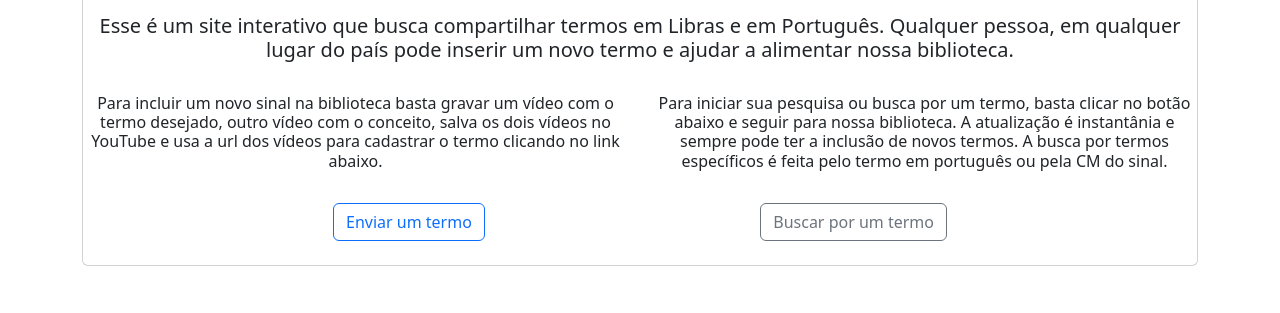
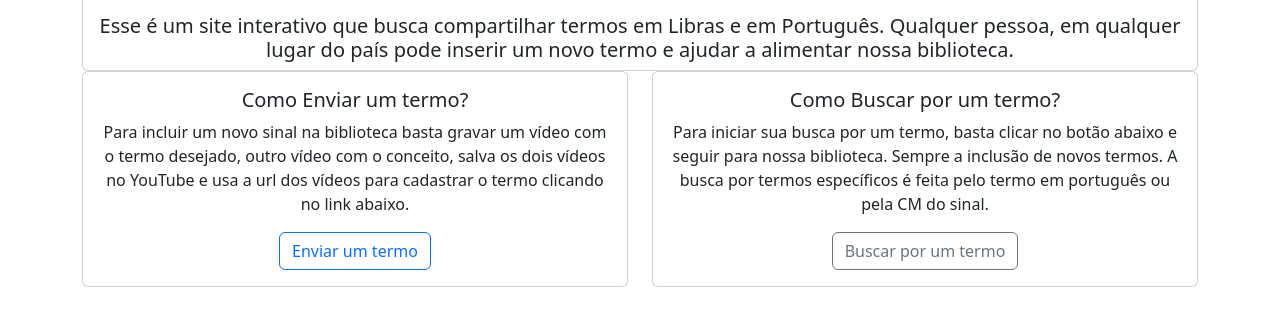
Before and after one commit to angelicarg/WIkiLibras-1, a React (Create React App) app: page / in a window 1280 px wide. Shown: the part 484-797 px from the top of the page. Built offline with nearby package versions, Linux system fonts and the light colour scheme.

Commit message:
estilização da home

```diff
--- a/src/pages/HomePage.js
+++ b/src/pages/HomePage.js
@@ -25,46 +25,52 @@ function HomePage() {
           </Card.Body>
           <Row>
             <Col>
-              <h5>
+              <h6 class="lead">
                 Esse é um site interativo que busca compartilhar termos em
                 Libras e em Português. Qualquer pessoa, em qualquer lugar do
                 país pode inserir um novo termo e ajudar a alimentar nossa
                 biblioteca.
-              </h5>
-            </Col>
-          </Row>
-          <Row>
-            <Col>
-              <br />
-              <h6>
-                Para incluir um novo sinal na biblioteca basta gravar um vídeo
-                com o termo desejado, outro vídeo com o conceito, salva os dois
-                vídeos no YouTube e usa a url dos vídeos para cadastrar o termo
-                clicando no link abaixo.
-              </h6>
-            </Col>
-            <Col>
-              <br />
-              <h6>
-                Para iniciar sua pesquisa ou busca por um termo, basta clicar no
-                botão abaixo e seguir para nossa biblioteca. A atualização é
-                instantânia e sempre pode ter a inclusão de novos termos. A
-                busca por termos específicos é feita pelo termo em português ou
-                pela CM do sinal.
               </h6>
             </Col>
           </Row>
-          <br />
-          <div className="botões">
-            <Link to={'/PageIncludeSinal'}>
-              <Button variant="outline-primary">Enviar um termo</Button>
-            </Link>
-            <Link to={'/Biblioteca/'}>
-              <Button variant="outline-secondary">Buscar por um termo</Button>
-            </Link>
+        </Card>
+        <div class="row">
+          <div class="col-sm-6">
+            <div class="card">
+              <div class="card-body">
+                <h5 class="card-title">Como Enviar um termo?</h5>
+                <p class="card-text">
+                  Para incluir um novo sinal na biblioteca basta gravar um vídeo
+                  com o termo desejado, outro vídeo com o conceito, salva os
+                  dois vídeos no YouTube e usa a url dos vídeos para cadastrar o
+                  termo clicando no link abaixo.
+                </p>
+
+                <Link to={'/PageIncludeSinal'}>
+                  <Button variant="outline-primary">Enviar um termo</Button>
+                </Link>
+              </div>
+            </div>
           </div>
-          <br />
-        </Card>
+          <div class="col-sm-6">
+            <div class="card">
+              <div class="card-body">
+                <h5 class="card-title">Como Buscar por um termo?</h5>
+                <p class="card-text">
+                  Para iniciar sua busca por um termo, basta clicar no botão
+                  abaixo e seguir para nossa biblioteca. Sempre a inclusão de
+                  novos termos. A busca por termos específicos é feita pelo
+                  termo em português ou pela CM do sinal.
+                </p>
+                <Link to={'/Biblioteca/'}>
+                  <Button variant="outline-secondary">
+                    Buscar por um termo
+                  </Button>
+                </Link>
+              </div>
+            </div>
+          </div>
+        </div>
       </Container>
     </div>
   );
```
